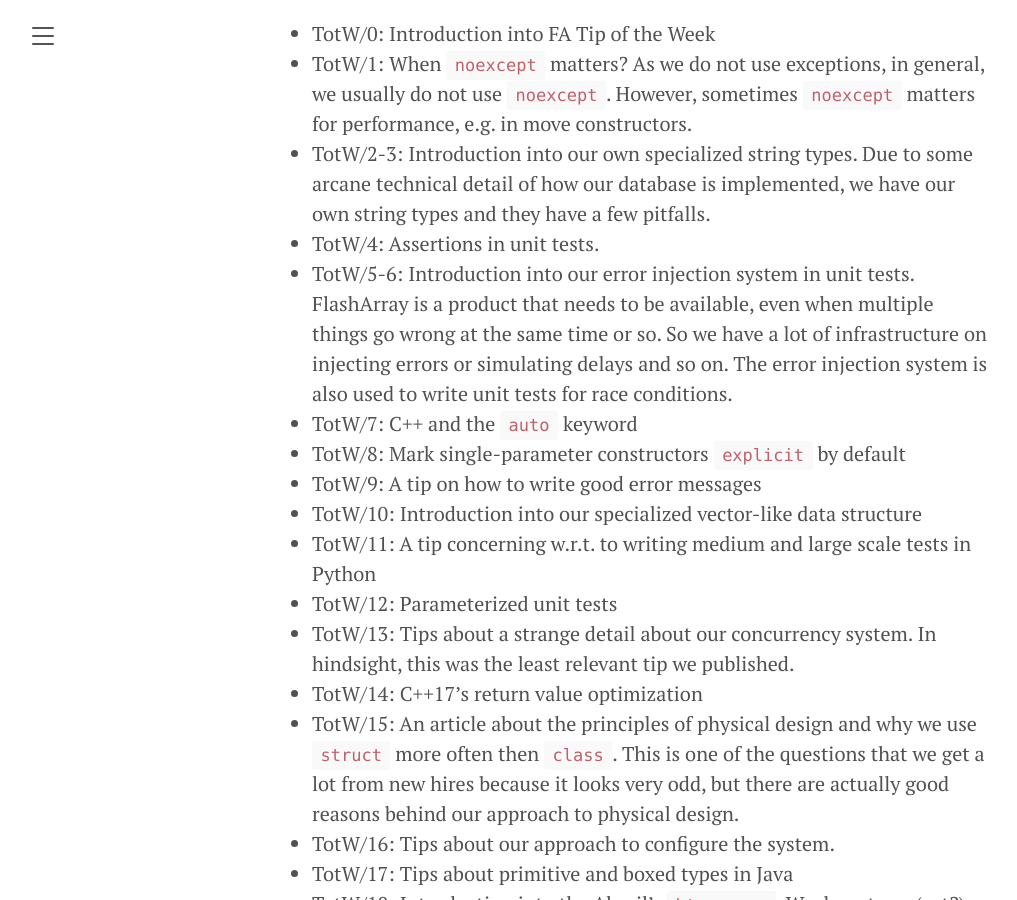
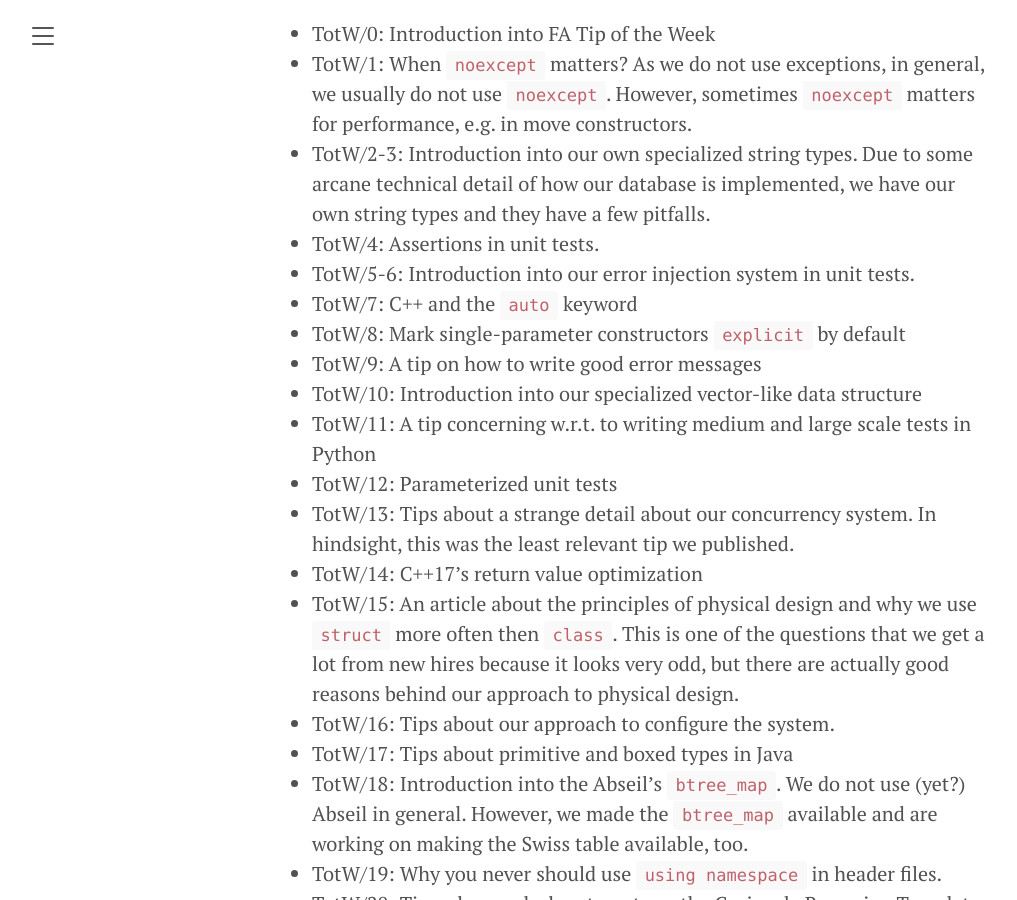
Before and after one commit to dmeister/blog, a Jekyll site: the page built from _posts/2020-10-11-totw.md, in a window 1280 px wide and 900 px high, scrolled down 2258 px. Shown: the whole window, without its empty margins (8-1025 px from the left). Built offline with Jekyll 4.4.1, drawn with Linux system fonts in a browser that asks for light colours.

Commit message:
Update 2020-10-11-totw.md
remove details

```diff
--- a/_posts/2020-10-11-totw.md
+++ b/_posts/2020-10-11-totw.md
@@ -52,7 +52,7 @@ Most of them do not make sense outside of Pure, so I replaced the exact titles w
 - TotW/1: When `noexcept` matters? As we do not use exceptions, in general, we usually do not use `noexcept`. However, sometimes `noexcept` matters for performance, e.g. in move constructors.
 - TotW/2-3: Introduction into our own specialized string types. Due to some arcane technical detail of how our database is implemented, we have our own string types and they have a few pitfalls.
 - TotW/4: Assertions in unit tests.
-- TotW/5-6: Introduction into our error injection system in unit tests. FlashArray is a product that needs to be available, even when multiple things go wrong at the same time or so. So we have a lot of infrastructure on injecting errors or simulating delays and so on. The error injection system is also used to write unit tests for race conditions.
+- TotW/5-6: Introduction into our error injection system in unit tests.
 - TotW/7: C++ and the `auto` keyword
 - TotW/8: Mark single-parameter constructors `explicit` by default
 - TotW/9: A tip on how to write good error messages
```
